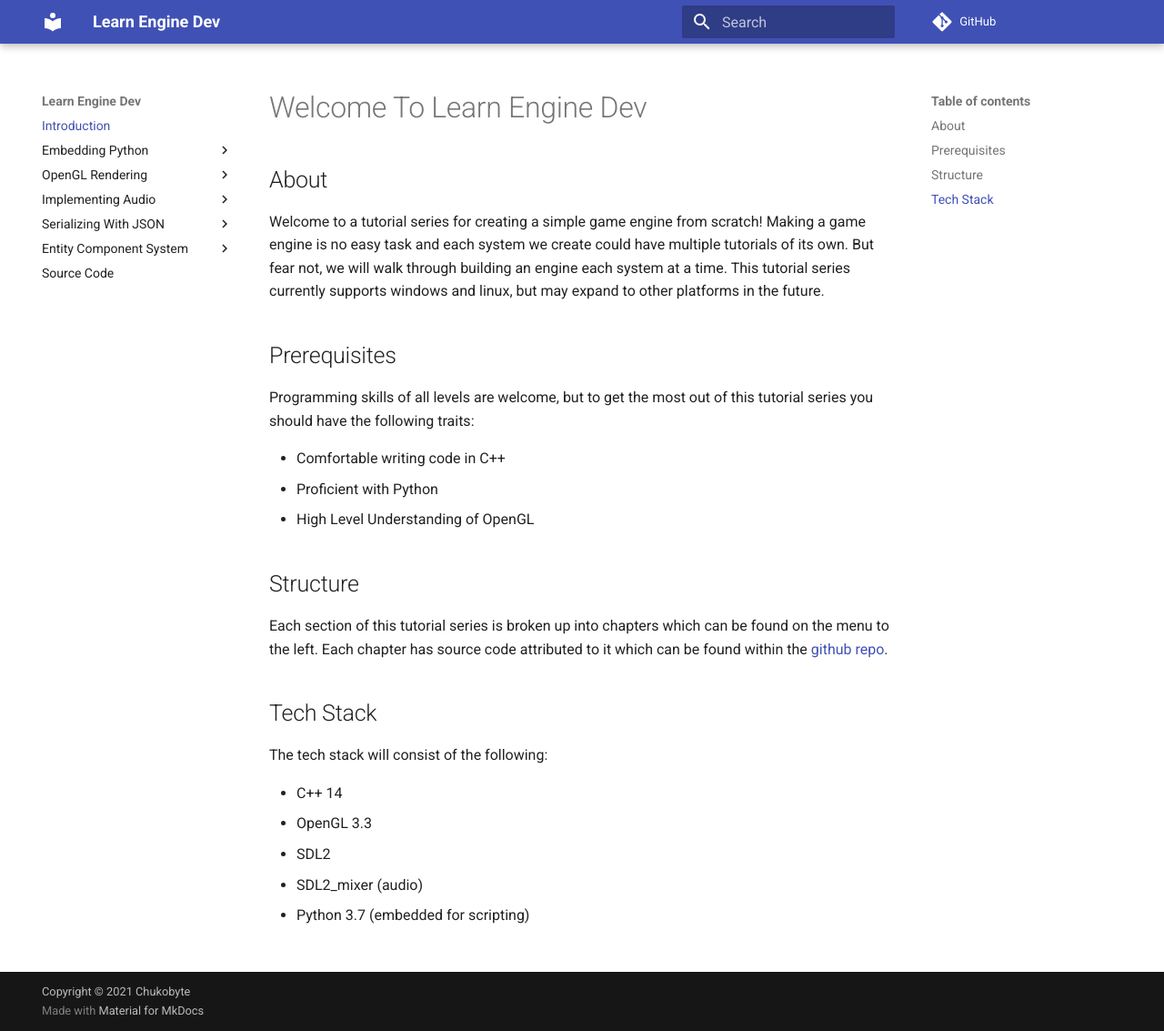
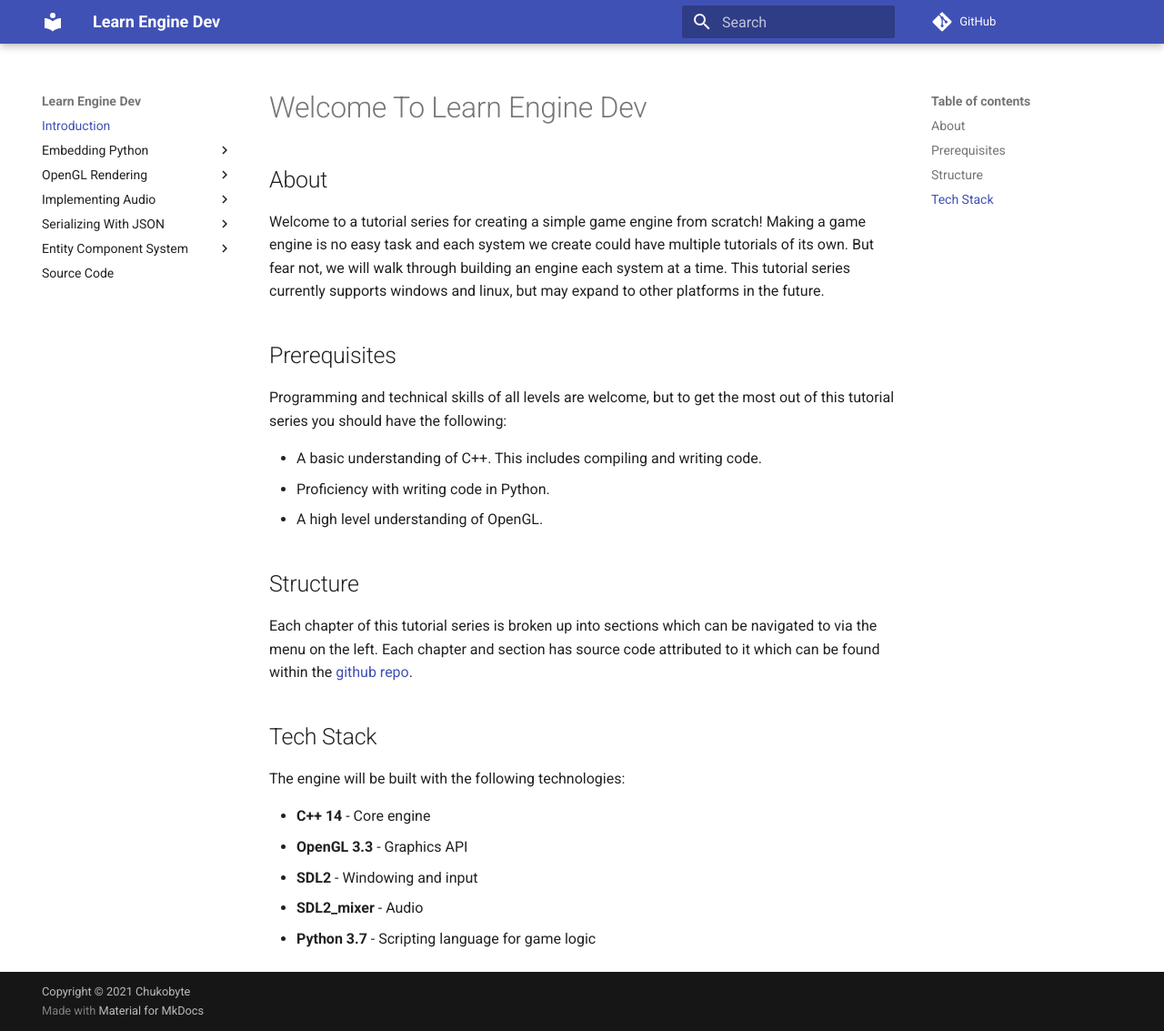
Before and after one commit to Chukobyte/learn-engine-dev, an MkDocs documentation site: the page built from docs/index.md, in a window 1280 px wide and 1133 px high. Shown: the whole window at 91% size. Built offline with MkDocs 1.6.1 and Material for MkDocs 9.7.7, drawn with Linux system fonts in a browser that asks for light colours; comment, search, counter and statistics services are not loaded.

Commit message:
Updating wording for index page.

```diff
--- a/docs/index.md
+++ b/docs/index.md
@@ -6,22 +6,22 @@ Welcome to a tutorial series for creating a simple game engine from scratch!  Ma
 
 ## Prerequisites
 
-Programming skills of all levels are welcome, but to get the most out of this tutorial series you should have the following traits:
+Programming and technical skills of all levels are welcome, but to get the most out of this tutorial series you should have the following:
 
-* Comfortable writing code in C++
-* Proficient with Python
-* High Level Understanding of OpenGL
+* A basic understanding of C++.  This includes compiling and writing code.
+* Proficiency with writing code in Python.
+* A high level understanding of OpenGL.
 
 ## Structure
 
-Each section of this tutorial series is broken up into chapters which can be found on the menu to the left.  Each chapter has source code attributed to it which can be found within the [github repo](https://github.com/Chukobyte/learn-engine-dev).
+Each chapter of this tutorial series is broken up into sections which can be navigated to via the menu on the left.  Each chapter and section has source code attributed to it which can be found within the [github repo](https://github.com/Chukobyte/learn-engine-dev).
 
 ## Tech Stack
 
-The tech stack will consist of the following:
+The engine will be built with the following technologies:
 
-* C++ 14
-* OpenGL 3.3
-* SDL2
-* SDL2_mixer (audio)
-* Python 3.7 (embedded for scripting)
+* **C++ 14** - Core engine
+* **OpenGL 3.3** - Graphics API
+* **SDL2** - Windowing and input
+* **SDL2_mixer** - Audio
+* **Python 3.7** - Scripting language for game logic
```
